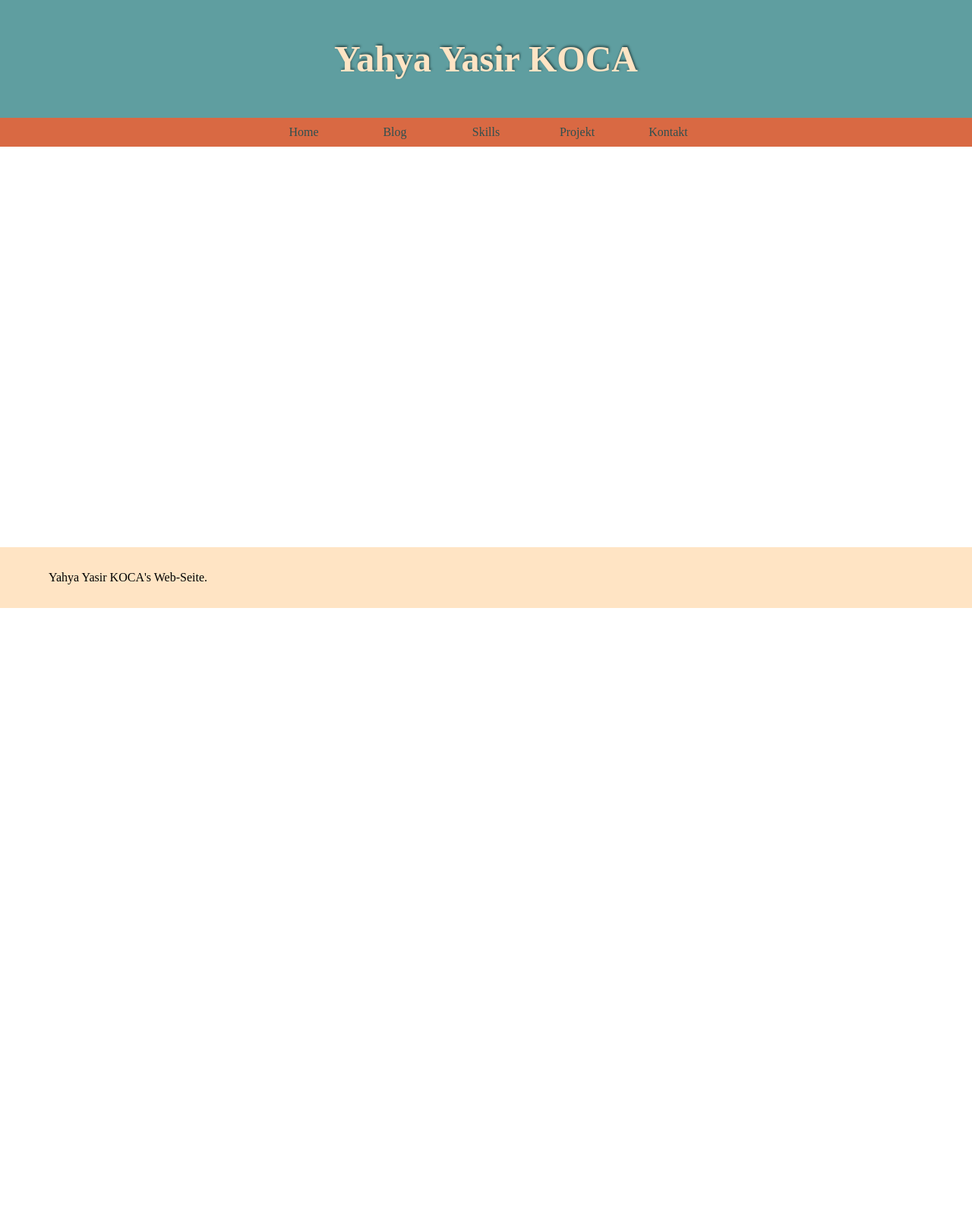
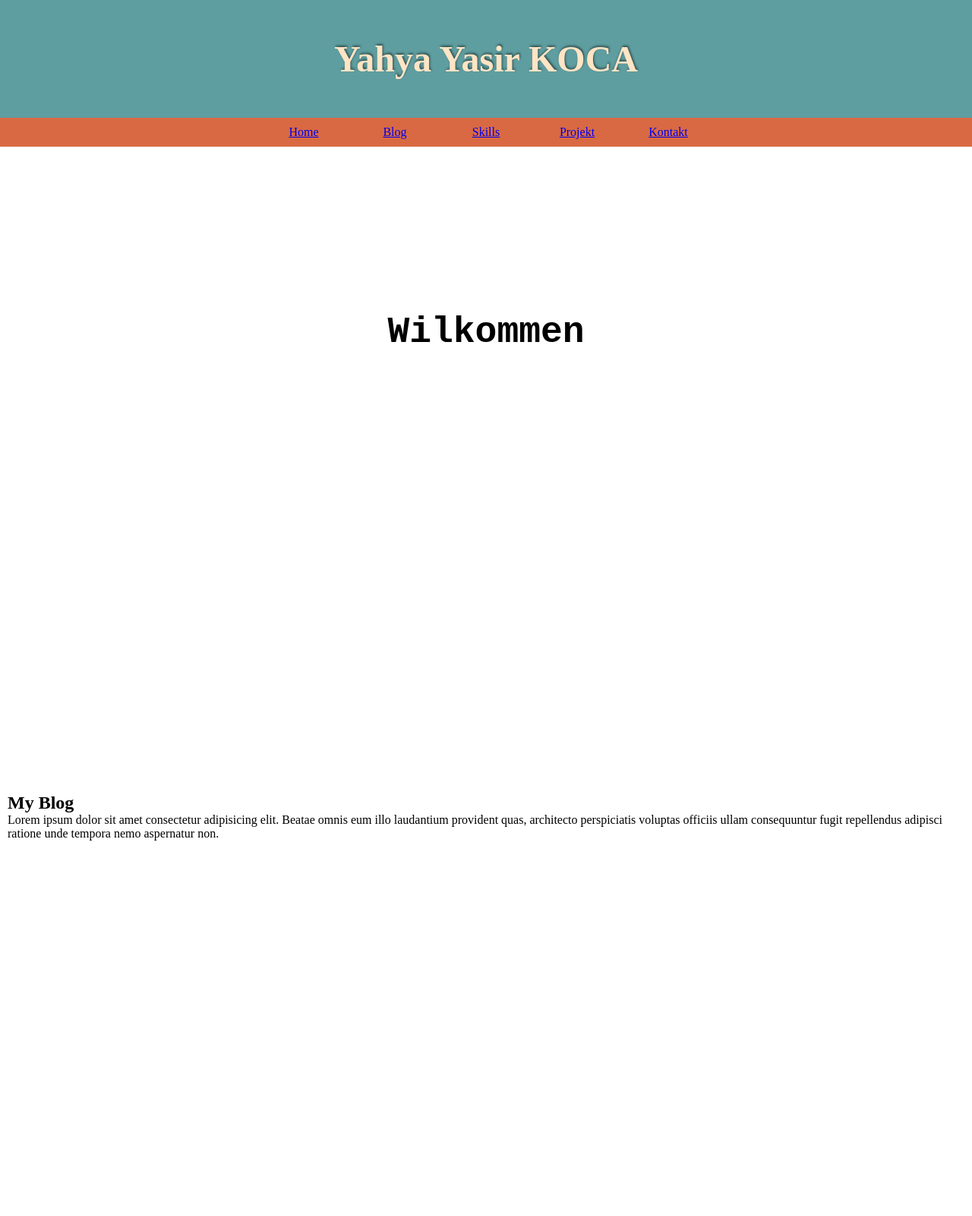
Before and after one commit to yykoca/MyRepo, a plain HTML site: page menu_nav/index.html in a window 1280 px wide. Shown: the top 1600 px of the page at 76% size. Before the commit the page ends 800 px from the top, so only its background shows below. Drawn offline with Linux system fonts and the light colour scheme.

Commit message:
sections hinzufügt

```diff
--- a/menu_nav/index.html
+++ b/menu_nav/index.html
@@ -15,12 +15,31 @@
 
     <section class="menu">
         <ul>
-            <li>Home</li>
-            <li>Blog</li>
-            <li>Skills</li>
-            <li>Projekt</li>
-            <li>Kontakt</li>
+            <li><a href="#homeid">Home</a></li>
+            <li><a href="#blogid">Blog</a></li>
+            <li><a href="#skillsid">Skills</a></li>
+            <li><a href="#projektid">Projekt</a></li>
+            <li><a href="#kontaktid">Kontakt</a></li>
         </ul>
+    </section>
+    <section class="home" id="homeid">
+        <h1>Wilkommen</h1>
+    </section>
+    <section class="blog" id="blogid">
+        <h2>My Blog</h2>
+        <p>Lorem ipsum dolor sit amet consectetur adipisicing elit. Beatae omnis eum illo laudantium provident quas, architecto perspiciatis voluptas officiis ullam consequuntur fugit repellendus adipisci ratione unde tempora nemo aspernatur non.</p>
+    </section>
+    <section class="skills" id="skillsid">
+        <h2>My Skills</h2>
+        <p>Lorem ipsum dolor sit amet consectetur adipisicing elit. Beatae omnis eum illo laudantium provident quas, architecto perspiciatis voluptas officiis ullam consequuntur fugit repellendus adipisci ratione unde tempora nemo aspernatur non.</p>
+    </section>
+    <section class="projekt" id="projektid">
+        <h2>My Projekts</h2>
+        <p>Lorem ipsum dolor sit amet consectetur adipisicing elit. Beatae omnis eum illo laudantium provident quas, architecto perspiciatis voluptas officiis ullam consequuntur fugit repellendus adipisci ratione unde tempora nemo aspernatur non.</p>
+    </section>
+    <section class="kontakt" id="kontaktid">
+        <h2>Kontakt</h2>
+        <p>Lorem ipsum dolor sit amet consectetur adipisicing elit. Beatae omnis eum illo laudantium provident quas, architecto perspiciatis voluptas officiis ullam consequuntur fugit repellendus adipisci ratione unde tempora nemo aspernatur non.</p>
     </section>
     <footer>
         <p>Yahya Yasir KOCA's Web-Seite.</p>
--- a/menu_nav/style.css
+++ b/menu_nav/style.css
@@ -3,6 +3,7 @@
     padding: 0;
     box-sizing: border-box;
 }
+/* ----- HEADER ----- */
 section.yasir {
     display: flex;
     background-color: cadetblue;
@@ -17,7 +18,11 @@ section h1 {
     padding: 10px;
 }
 
+/* ----- NAV-BAR ----- */
 section.menu {
+    position: sticky;
+    top: 0;
+    width: 100%;
     text-align: center;
     background-color: #D96943;
 }
@@ -36,11 +41,38 @@ section ul li:hover {
     background-color: bisque;
     cursor: pointer;
 }
+section ul li:active {
+    background-color: black;
+}
+
+/* ----- HOME ----- */
+.home {
+    height: 100vh;
+    text-align: center;
+}
+section.home h1 {
+    position: absolute;
+    top: 50%;
+    font-size: 3rem;
+    font-family: monospace;
+}
+
+/* ----- BLOG ----- */
+.blog {
+    height: 100vh;
+    padding: 50px 10px 10px 10px;
+}
+
+/* ----- OTHER ----- */
+.skills, .projekt, .kontakt {
+    height: 100vh;
+    padding: 50px 10px 10px 10px;
+}
 
 /* ----- FOOTER ----- */
 footer {
     display: block;
-    position: absolute;
+    position: relative;
     bottom: 0;
     width: 100%;
     padding-left: 5%;
```
